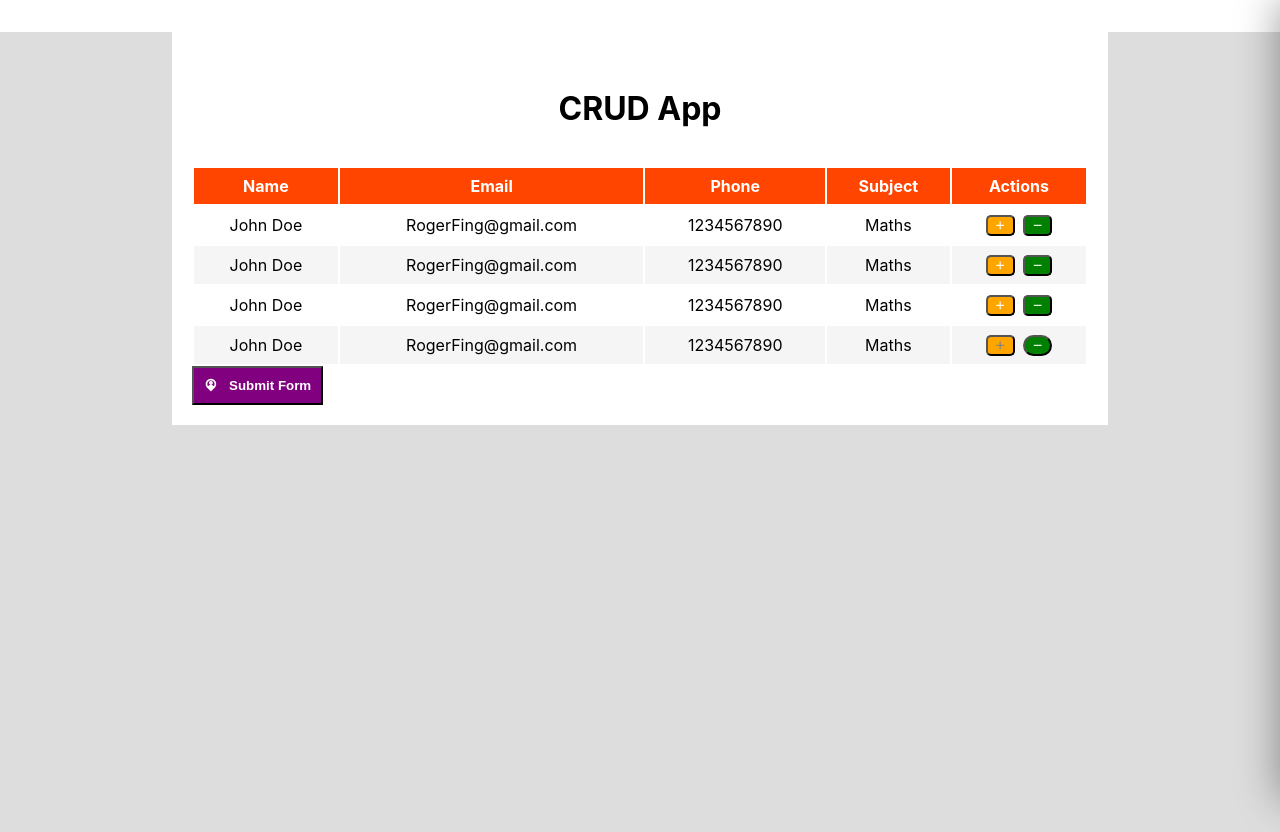
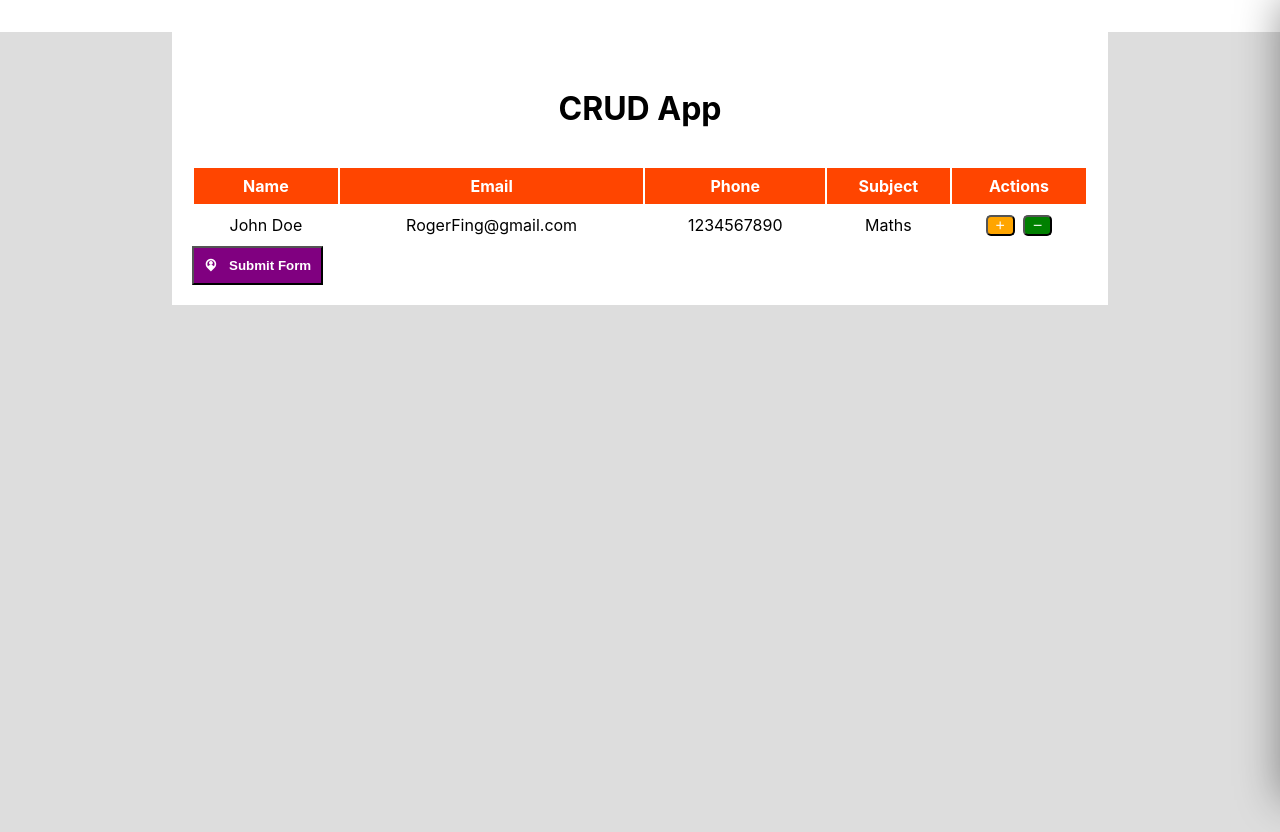
Before and after one commit to souravsharma-dev/my-ReactCRUD-project, a React (Create React App) app: page / in a window 1280 px wide. Built offline with nearby package versions, Linux system fonts and the light colour scheme.

Commit message:
Form handle

```diff
--- a/src/App.js
+++ b/src/App.js
@@ -5,6 +5,31 @@ import './App.css'
 const App = () => {
 
 const [rightdrawer, setRightDrawer] = useState(-450)
+
+const [form, setForm] = useState({
+  fullname: '',
+  email: '',
+  phone: '',
+  subject: '',
+  date: ''
+})
+
+  const handleChange = (e) => {
+    const input = e.target
+    //console.log(input.value)
+    const value = input.value
+    const name = input.name
+   // console.log(name)
+   setForm({
+     ...form,
+    [name] : value
+   })
+  }
+
+  const createStudent = (e) => {
+    e.preventDefault()
+    console.log(form)
+  }
 
   const handleSubmit = () => {
     setRightDrawer(0)
@@ -61,75 +86,6 @@ const [rightdrawer, setRightDrawer] = useState(-450)
           </tr>
 
 
-           <tr>
-            <td> John Doe </td>
-            <td> RogerFing@gmail.com </td>
-            <td> 1234567890 </td>
-            <td> Maths </td>
-            <td style={{
-
-            }}>
-              <button style={{
-                background: 'orange',
-                color: 'white',
-                borderRadius: '5px',
-                marginRight: '8px'
-              }}><i class="ri-add-line"></i></button>
-              <button style={{
-                background: 'green',
-                color: 'white',
-                borderRadius: '5px'
-              }}><i class="ri-subtract-fill"></i></button>
-            </td>
-          </tr>
-
-
-          <tr>
-            <td> John Doe </td>
-            <td> RogerFing@gmail.com </td>
-            <td> 1234567890 </td>
-            <td> Maths </td>
-            <td style={{
-
-            }}>
-              <button style={{
-                background: 'orange',
-                color: 'white',
-                borderRadius: '5px',
-                marginRight: '8px'
-              }}><i class="ri-add-line"></i></button>
-              <button style={{
-                background: 'green',
-                color: 'white',
-                borderRadius: '5px'
-              }}><i class="ri-subtract-fill"></i></button>
-            </td>
-          </tr>
-
-
-           <tr>
-            <td> John Doe </td>
-            <td> RogerFing@gmail.com </td>
-            <td> 1234567890 </td>
-            <td> Maths </td>
-            <td style={{
-
-            }}>
-              <button style={{
-                background: 'orange',
-                color: 'grey',
-                borderRadius: '5px',
-                marginRight: '8px'
-              }}><i class="ri-add-line"></i></button>
-              <button style={{
-                background: 'green',
-                color: 'white',
-                borderRadius: '15px'
-              }}><i class="ri-subtract-fill"></i></button>
-            </td>
-          </tr>
-
-
         </tbody>
       </table>
 
@@ -165,33 +121,63 @@ const [rightdrawer, setRightDrawer] = useState(-450)
           }><i class="ri-close-fill"></i></button>
         <h1>Drawer</h1>
 
-        <form style={{
+          {/*{JSON.stringify(form)}*/}
+        <form
+          onSubmit={createStudent}
+          style={{
           display: 'flex',
           flexDirection: 'column',
           gap: '20px',
           padding: '20px',
         }}>
-          <input type='text' placeholder='Name' style={{
+          <input
+          onChange = {handleChange}
+          required
+          name='fullname'
+          type='text'
+          placeholder='Name'
+          style={{
             padding: '8px',
             border: '2px solid grey',
             borderRadius: '4px'
           }}></input>
-          <input type='email' placeholder='Enter Email' style={{
+          <input
+          onChange = {handleChange}
+          required
+          name='email'
+          type='email'
+          placeholder='Enter Email' style={{
             padding: '8px',
             border: '2px solid grey',
             borderRadius: '4px'
           }}></input>
-          <input type='tel' placeholder='Enter Phone' style={{
+          <input
+          onChange = {handleChange}
+          required
+          name='phone'
+          type='tel'
+          placeholder='Enter Phone'
+          style={{
             padding: '8px',
             border: '2px solid grey',
             borderRadius: '4px'
           }}></input>
-          <input type='text' placeholder='Subject' style={{
+          <input
+          onChange = {handleChange}
+          required
+          name='subject'
+          type='text'
+          placeholder='Subject' style={{
             padding: '8px',
             border: '2px solid grey',
             borderRadius: '4px'
           }}></input>
-          <input type='date' placeholder='Name' style={{
+          <input
+          onChange = {handleChange}
+          required
+          name='date'
+          type='date' placeholder='Date'
+          style={{
             padding: '8px',
             border: '2px solid grey',
             borderRadius: '4px'
```
